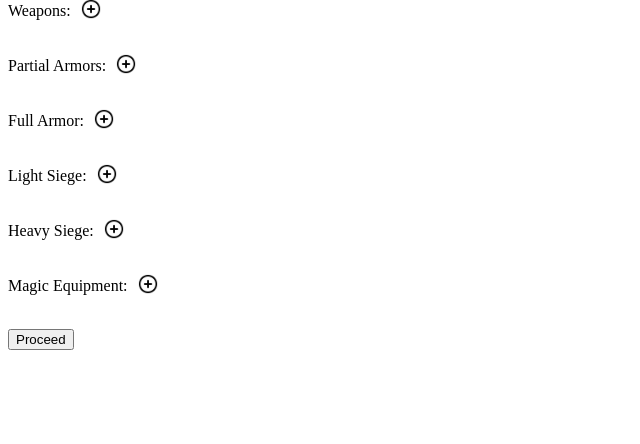
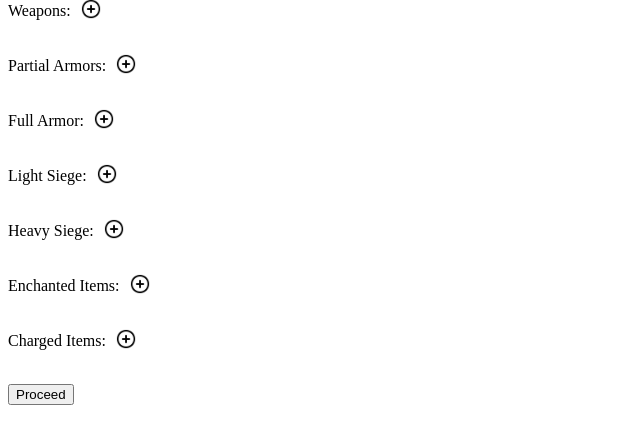
Before and after one commit to Mesona/covenant-finance, a Flask app: template templates/modify_armory.html in a window 1280 px wide. Shown: the part 69-513 px from the top of the page, without its empty margins (0-640 px from the left). Run offline with Flask 2, Linux system fonts and the light colour scheme; the template is opened without the code that fills it, so the values that code supplies are empty; some libraries are stand-ins or nearby versions.

Commit message:
WIP: Add Charged Item field and most front end fields

```diff
--- a/app.py
+++ b/app.py
@@ -601,7 +601,9 @@ def modify_covenfolken():
 @app.route("/modify_armory", methods = ["POST", "GET"])
 def modify_armory():
     if request.method == "GET":
-        return render_template("modify_armory.html", saving_categories=SAVING_CATEGORIES)
+        current_year = request.args.get("current_year", type = str)
+        print("CY:", current_year)
+        return render_template("modify_armory.html", saving_categories=SAVING_CATEGORIES, current_year = current_year)
 
     if request.method == "POST":
         covenant = session["current_covenant"]
--- a/src/armory.py
+++ b/src/armory.py
@@ -3,7 +3,7 @@
 from collections import defaultdict
 
 EQUIPMENT_QUALITIES = ["inexpensive", "standard", "expensive", "magic"]
-EQUIPMENT_TYPES = ["weapon", "partial", "full", "light siege", "heavy siege", "magic"]
+EQUIPMENT_TYPES = ["weapon", "partial", "full", "light siege", "heavy siege", "magic", "charged"]
 
 SAVINGS_CATEGORIES = [
         "buildings",
@@ -56,6 +56,9 @@ cost_conversion = {
         },
         "magic": {
             "magic": 0,
+        },
+        "charged": {
+            "charged": 0,
         }
 }
 
@@ -69,6 +72,7 @@ class Armory:
         self.light_siege = defaultdict(dict)
         self.heavy_siege = defaultdict(dict)
         self.magic = []
+        self.charged = []
         self.equipment = {
                 "weapons": self.weapons,
                 "partial": self.partial,
@@ -76,6 +80,7 @@ class Armory:
                 "light_siege": self.light_siege,
                 "heavy_siege": self.heavy_siege,
                 "magic": self.magic,
+                "charged": self.charged,
         }
 
     def calculate_all_savings(self) -> dict:
@@ -90,11 +95,16 @@ class Armory:
 
     def calculate_savings_of(self, saving_category: str) -> int:
         """Finds magic items of corresponding saving_category and sums their savings."""
-        matching_items = [item for item in self.magic if item["saving_category"] == saving_category]
         potential_savings = 0
+        matching_magic_items = [item for item in self.magic if item["saving_category"] == saving_category]
+        matching_charged_items = [item for item in self.charged if item["saving_category"] == saving_category]
 
-        for item in matching_items:
+        for item in matching_magic_items:
             potential_savings += item["saving_value"]
+
+        for item in matching_charged_items:
+            if item.magic_item_years_worth_of_charges != 0:
+                potential_savings += item["saving_value"]
 
         return potential_savings
 
@@ -113,6 +123,8 @@ class Armory:
             return self.heavy_siege
         elif equipment_type == "magic":
             return self.magic
+        elif equipment_type == "charged":
+            return self.charged
         else:
             raise ValueError(f"Invalid equipment type of {equipment_type}!")
 
@@ -122,6 +134,8 @@ class Armory:
         equipment_target = self.select_equipment_type(equipment_type)
         equipment = []
         if equipment_type == "magic":
+            return equipment_target
+        elif equipment_type == "charged":
             return equipment_target
         else:
             for equip, data in equipment_target.items():
@@ -141,7 +155,10 @@ class Armory:
             quality: str,
             saving_category="",
             saving_value=0,
-            description=""
+            description="",
+            charged=False,
+            magic_item_activation_year=0,
+            magic_item_years_worth_of_charges=0,
         ) -> None:
         """Adds a single piece of equipment to an Armory instance."""
         if not valid_quality(quality):
@@ -164,6 +181,21 @@ class Armory:
                         "saving_category": saving_category,
                         "saving_value": saving_value,
                         "description": description,
+                        "charged": charged,
+                        "magic_item_activation_year": magic_item_activation_year,
+                        "magic_item_years_worth_of_charges": magic_item_years_worth_of_charges,
+                    }
+            )
+        if equipment_type == "charged":
+            self.charged.append(
+                    {
+                        "name": name,
+                        "saving_category": saving_category,
+                        "saving_value": saving_value,
+                        "description": description,
+                        "charged": charged,
+                        "magic_item_activation_year": magic_item_activation_year,
+                        "magic_item_years_worth_of_charges": magic_item_years_worth_of_charges,
                     }
             )
         else:
@@ -173,6 +205,25 @@ class Armory:
             et[name][quality] += 1
 
         return "Successfully added equipment!"
+
+    def get_charged_items(self) -> list:
+        charged_items = []
+        charged_items = self.select_equipment_type("charged")
+        for key, val in charged_items.items():
+            if val["charged"]:
+                charged_items.append(val)
+
+        return charged_items
+
+    def advance_charged_items(self) -> bool:
+        charged_items = self.select_equipment_type("charged")
+        for key, val in charged_items.items():
+            if val["charged"] and val["magic_item_years_worth_of_charges"]:
+                self.charged[key].magic_item_years_worth_of_charges -= 1
+
+        return True
+
+
 
     def remove_equipment(
             self,
@@ -208,6 +259,7 @@ class Armory:
 
         equipment_qualities = EQUIPMENT_QUALITIES.copy()
         equipment_qualities.remove("magic")
+        equipment_qualities.remove("charged")
 
         et = self.select_equipment_type(equipment_type)
         for equipment in et.keys():
@@ -225,6 +277,7 @@ class Armory:
         """
         equipment_types = EQUIPMENT_TYPES.copy()
         equipment_types.remove("magic")
+        equipment_types.remove("charged")
 
         total_points = 0
         for equipment_type in equipment_types:
--- a/src/covenant.py
+++ b/src/covenant.py
@@ -273,3 +273,4 @@ Please select between spring, summer, autumn, and winter.
         print("AC:", type(additional_costs))
         self.treasury = self.treasury + self.total_income() - self.total_expenditure() - additional_costs
         self.current_year += 1
+        self.armory.advance_charged_items()
--- a/templates/create_covenant_landing.html
+++ b/templates/create_covenant_landing.html
@@ -47,7 +47,7 @@
 
 
             Armory:
-            <a href="{{url_for('modify_armory')}}">
+            <a href="{{url_for('modify_armory', current_year=session["current_covenant"].current_year)}}">
                 <button>Edit Armory</button>
             </a><br><br>
             {% for name,equipment in session["current_covenant"].armory.equipment.items() %}
--- a/templates/modify_armory.html
+++ b/templates/modify_armory.html
@@ -166,7 +166,7 @@
                     {% endfor %}
                 </div><br>
 
-                Magic Equipment:<a href="javascript:void(0);" class="add_equipment add_magic" title="Add magic"><img width=20 height=20 src="/static/icon_plus.png"/></a><br></p>
+                Enchanted Items:<a href="javascript:void(0);" class="add_equipment add_magic" title="Add magic"><img width=20 height=20 src="/static/icon_plus.png"/></a><br></p>
                 <div class="magic_wrapper">
                     {% for equip in session["current_covenant"].armory.list_equipment_type("magic") %}
                         <div>
@@ -187,11 +187,83 @@
                     {% endfor %}
                 </div><br>
 
+                Charged Items:<a href="javascript:void(0);" class="add_equipment add_charged_item" title="Add charged item"><img width=20 height=20 src="/static/icon_plus.png"/></a><br></p>
+                <div class="charged_item_wrapper">
+                    {% for equip in session["current_covenant"].armory.list_equipment_type("charged") %}
+                        <div>
+                            <input class="armory_input" value={{equip["name"]}} name="charged_name" type="text" required>
+                            <select class="armory_input" name="magic_saving_category">
+                                {% for saving_category in saving_categories %}
+                                    {% if saving_category == equip["saving_category"] %}
+                                        <option value="{{saving_category}}" selected="selected">{{saving_category}}</option>
+                                    {% else %}
+                                        <option value="{{saving_category}}">{{saving_category}}</option>
+                                    {% endif %}
+                                {% endfor %}
+                            </select>
+                            <input class="armory_input" value={{equip["saving_value"]}} name="magic_saving_value" type="text" required>
+                            <input class="armory_input" value={{equip["description"]}} name="magic_description" type="text" required>
+                            Years worth of charges: <input class="armory_input" placeholder=0 name="magic_charged_charges" type="int" value={{equip["magic_item_years_worth_of_charges"]}}><br>
+                            <div>
+                                {% if equip["magic_item_activation_year"] == 0 %}
+                                    <p>Activate Charged Item?</p>
+                                    <input class="armory_input" onclick="activate_charged_item(this)" type="checkbox">
+                                {% else %}
+                                    Activated Year: {{equip["magic_item_activation_year"]}}
+                                {% endif %}
+                            </div>
+                            <a href="javascript:void(0);" class="remove_input" title="Remove input"><img width=20 height=20 src="/static/icon_minus.png"/></a><br>
+                        </div>
+                    {% endfor %}
+                </div><br>
+
                 <button class="submit" type="submit">Proceed</button>
             </form>
         </div>
     <script>
+        function activate_charged_item(element, equip)
+        {
+                    console.log("Test:", element.checked);
+                    console.log("CURRENT YEAR:", current_year)
+        }
+
         $(document).ready(function(){
+            var max_charged_item_fields = 100;
+
+            var add_charged_item = $('.add_charged_item');
+            var charged_item_wrapper = $('.charged_item_wrapper');
+            var new_charged_item = `
+                <div>
+                    <input class="armory_input" placeholder="Magic Item Name" name="magic_name" type="text" required>
+                    <select class="armory_input" name="magic_saving_category">
+                        {% for saving_category in saving_categories %}
+                            <option value="{{saving_category}}">{{saving_category}}</option>
+                        {% endfor %}
+                    </select>
+                    <input class="armory_input" placeholder="Magic Item Saving Value" name="magic_saving_value" type="text" required>
+                    <input class="armory_input" placeholder="Magic Item Description" name="magic_description" type="text" required>
+                    Years worth of charges: <input class="armory_input" placeholder=0 name="magic_charged_charges" type="int" value=0><br>
+                    <div>
+                        Activate Charged Item?<input class="armory_input" onclick="activate_charged_item(this)" type="checkbox">
+                    </div>
+                    <a href="javascript:void(0);" class="remove_input" title="Remove input">
+                    <img width=20 height=20 src="/static/icon_minus.png"/></a>
+                </div>`
+            var add_charged_item_count = 0;
+
+            $(add_charged_item).click(function(){
+                if(add_charged_item_count < max_input_fields){
+                    add_charged_item_count++;
+                    $(charged_item_wrapper).append(new_charged_item);
+                }
+            });
+
+            $(charged_item_wrapper).on('click', '.remove_input', function(e){
+                e.preventDefault();
+                $(this).parent('div').remove();
+                add_charged_item_count--;
+            });
+
 
             var max_input_fields = 100;
 
```
Also changed, not shown: tests/unit/armory_tests.py (+12 -0 lines).
